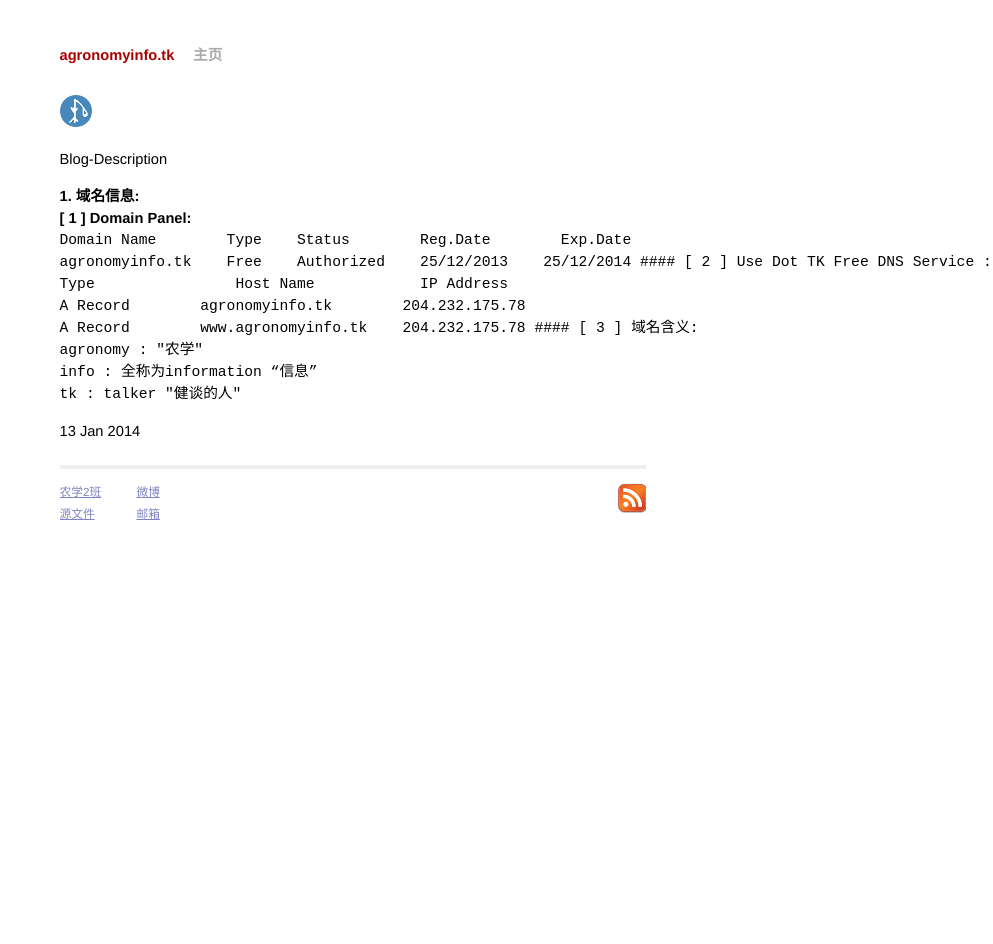
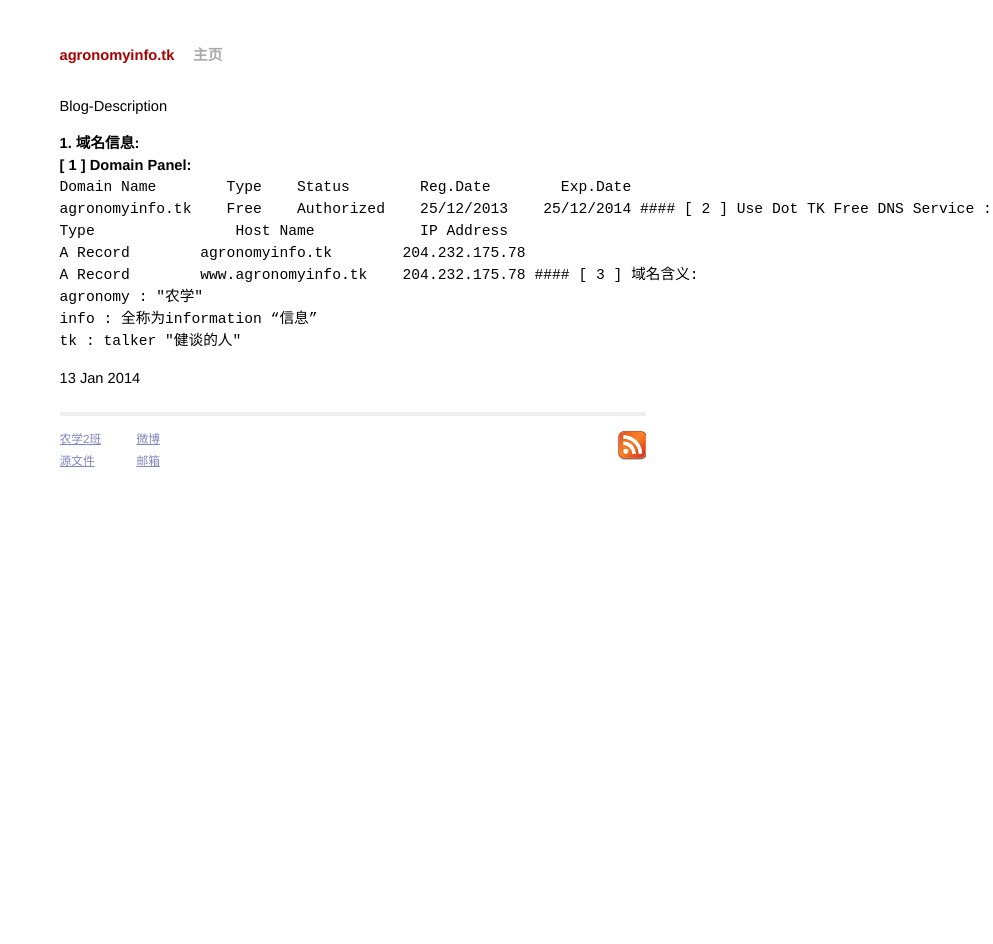
Before and after one commit to ahauzhangxu/linuxyuanjun.github.io, a Jekyll site: the page built from _posts/2014-01-13-Blog-Description.md, in a window 1280 px wide. Shown: the whole page, without its empty margins (287-1280 px from the left). Built offline with Jekyll 4.4.1, drawn with Linux system fonts in a browser that asks for light colours.

Commit message:
Update 2014-01-13-Blog-Description.md

```diff
--- a/_posts/2014-01-13-Blog-Description.md
+++ b/_posts/2014-01-13-Blog-Description.md
@@ -2,7 +2,7 @@
 layout: default
 title: Blog-Description
 ---
-[![logo](/favicon.ico)](http://agronomyinfo.tk/)
+
 <p>{{ page.title}}</p>
 
 ###1. 域名信息:
```
